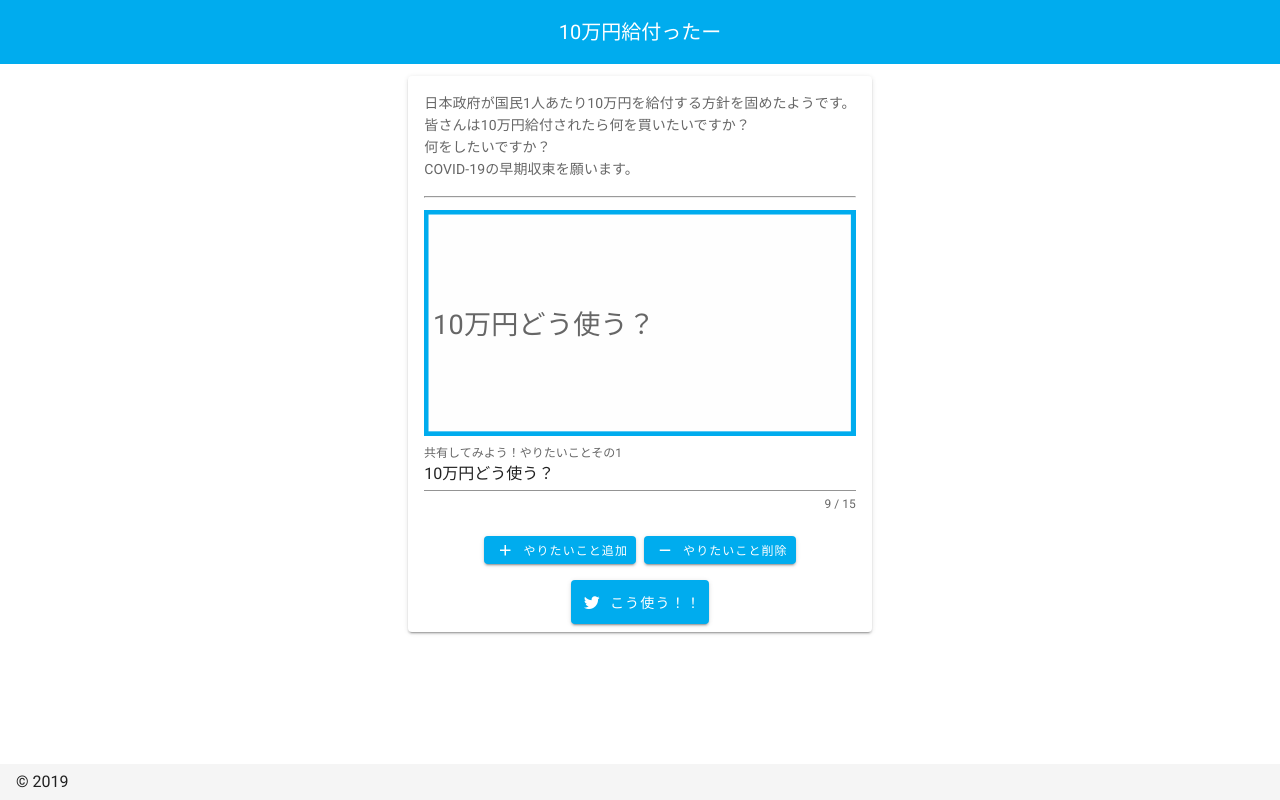
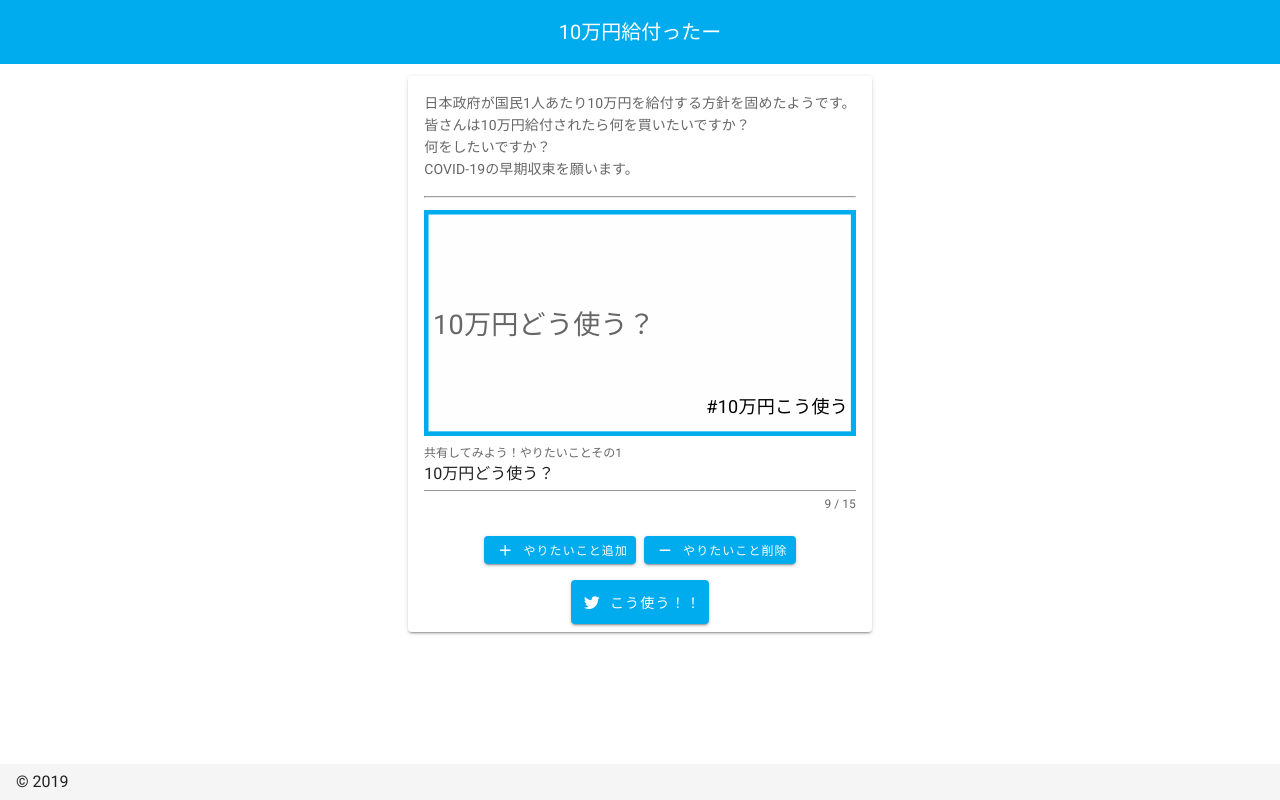
Before and after one commit to gengineer18/kyufutter, a Nuxt app: page / in a window 1280 px wide. Built offline with nearby package versions, Linux system fonts and the light colour scheme.

Commit message:
ハッシュタグ追加

```diff
--- a/components/SvgArea1.vue
+++ b/components/SvgArea1.vue
@@ -20,6 +20,9 @@
     >
       {{ text1st }}
     </foreignObject>
+    <text :height="height" width="100" x="125" y="90" font-size="8px">
+      #10万円こう使う
+    </text>
   </svg>
 </template>
 
--- a/components/SvgArea2.vue
+++ b/components/SvgArea2.vue
@@ -31,6 +31,9 @@
     >
       {{ text2nd }}
     </foreignObject>
+    <text :height="height" width="100" x="125" y="90" font-size="8px">
+      #10万円こう使う
+    </text>
   </svg>
 </template>
 
--- a/components/SvgArea3.vue
+++ b/components/SvgArea3.vue
@@ -42,6 +42,9 @@
     >
       {{ text3rd }}
     </foreignObject>
+    <text :height="height" width="100" x="125" y="90" font-size="8px">
+      #10万円こう使う
+    </text>
   </svg>
 </template>
 
```
